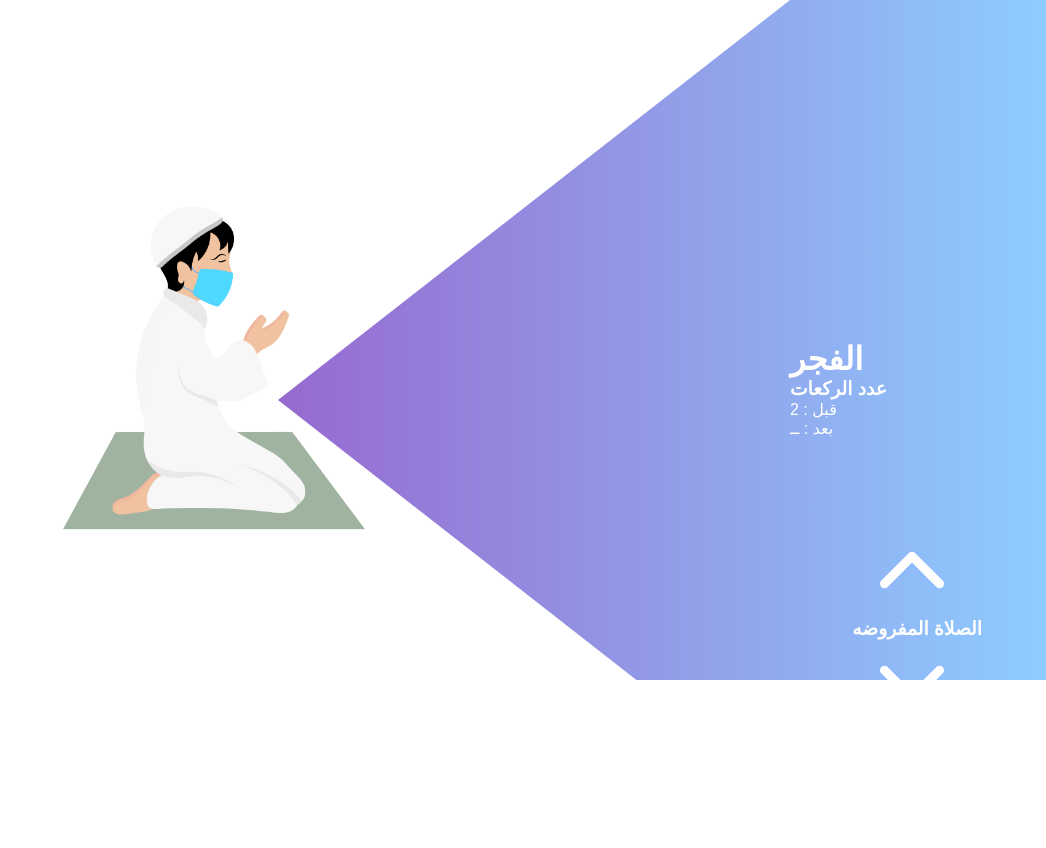
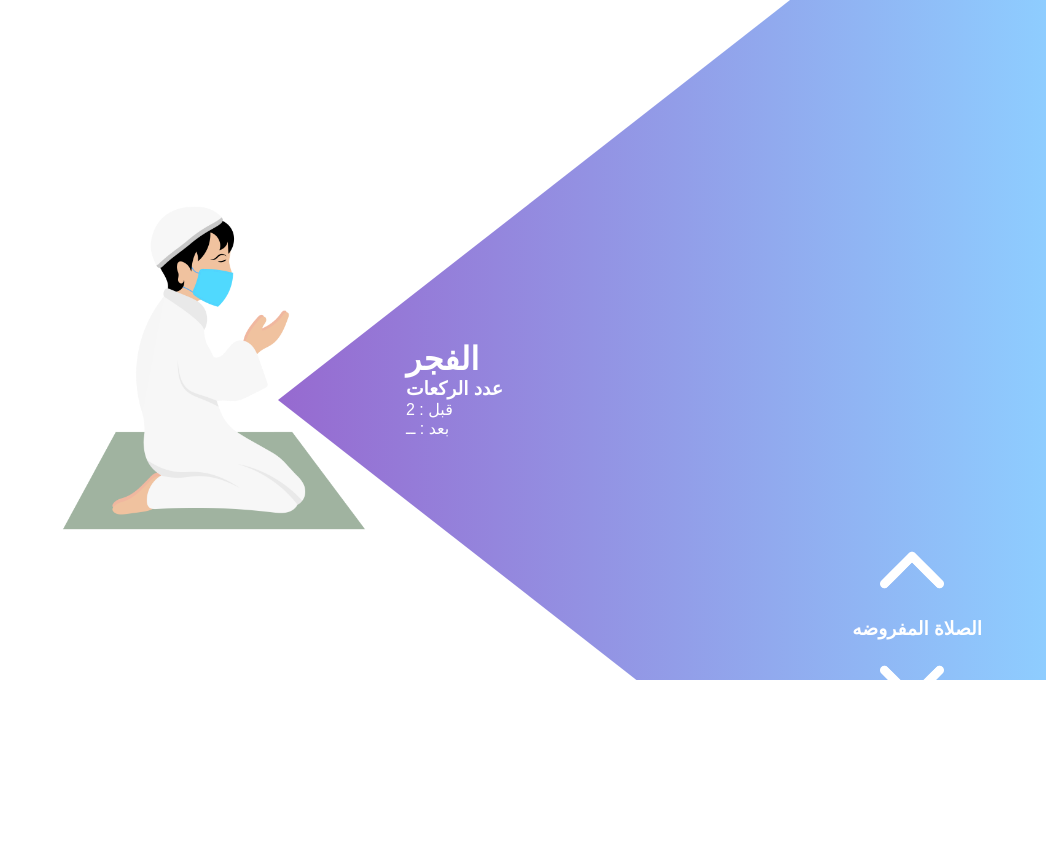
Before and after one commit to Eslam-Shaalan/SonannElRawateb, a plain HTML site: page index.html in a window 1280 px wide. Shown: the whole page, without its empty margins (234-1280 px from the left). After the commit the page ends 800 px from the top, so only its background shows below. Drawn offline with Linux system fonts and the light colour scheme.

Commit message:
Update style.css

```diff
--- a/style.css
+++ b/style.css
@@ -15,7 +15,7 @@
 }
 
 #circle{
-    width: 100vw;
+    width: 100vh;
     height: 100vh;
     background-color: transparent;
     display: grid;
```
